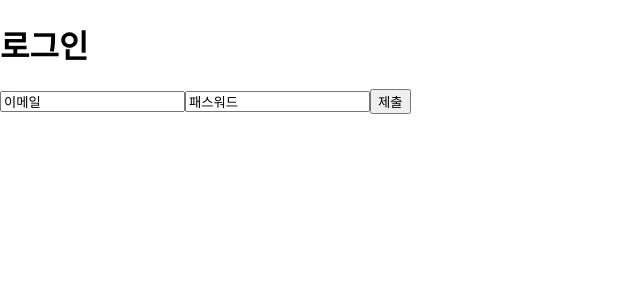
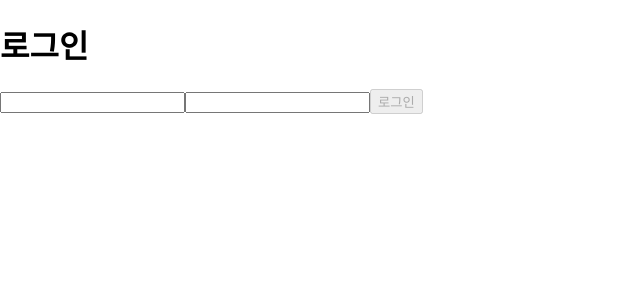
Before and after one commit to jyhyun97/wanted-pre-onboarding-frontend, a React (Create React App) app: page /signin in a window 1280 px wide. Shown: the top 300 px of the page, without its empty margins (0-640 px from the left). Built offline with nearby package versions, Linux system fonts and the light colour scheme.

Commit message:
[feat] test-id 추가 및 기본 기능 구현

```diff
--- a/src/pages/Signin.jsx
+++ b/src/pages/Signin.jsx
@@ -1,11 +1,49 @@
+import axios from 'axios'
+import { useEffect, useState } from 'react'
+
 function Signin() {
+  const [emailValue, setEmailValue] = useState('')
+  const [passwordValue, setPasswordValue] = useState('')
+  const [valueTerm, setValueTerm] = useState(false)
+
+  const submitData = () => {
+    axios
+      .post('https://www.pre-onboarding-selection-task.shop/auth/signin', {
+        email: emailValue,
+        password: passwordValue,
+      })
+      .then((res) => {
+        console.log(res)
+      })
+      .catch((err) => {
+        console.log(err)
+      })
+  }
+
+  useEffect(() => {
+    setValueTerm(emailValue.includes('@') && passwordValue.length >= 8)
+  }, [emailValue, passwordValue])
+
   return (
     <div>
       <h1>로그인</h1>
       <form>
-        <input value={'이메일'} />
-        <input value={'패스워드'} />
-        <button>제출</button>
+        <input
+          data-testid='email-input'
+          onChange={(e) => setEmailValue(e.target.value)}
+        />
+        <input
+          data-testid='password-input'
+          onChange={(e) => setPasswordValue(e.target.value)}
+        />
+        <button
+          data-testid='signin-button'
+          type={'button'}
+          disabled={!valueTerm}
+          onClick={submitData}
+        >
+          로그인
+        </button>
       </form>
     </div>
   )
```
